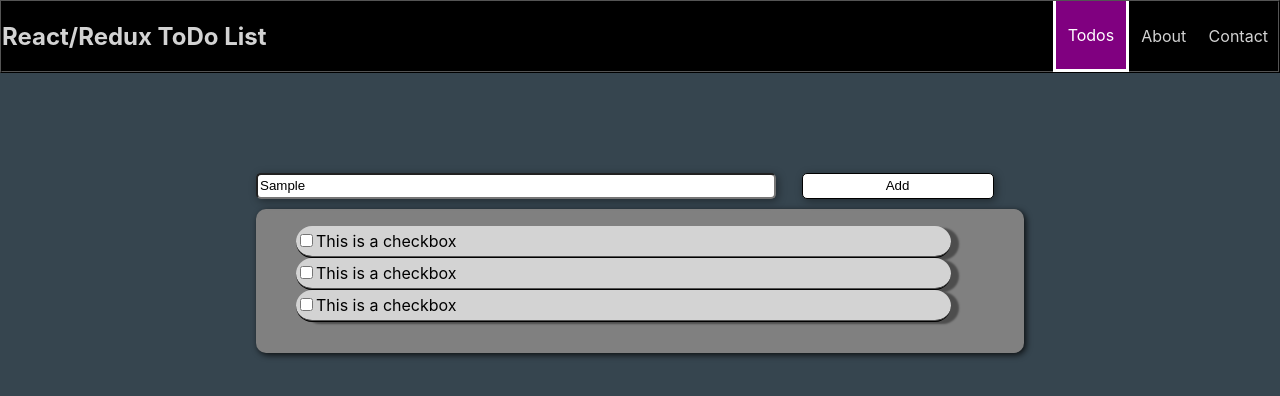
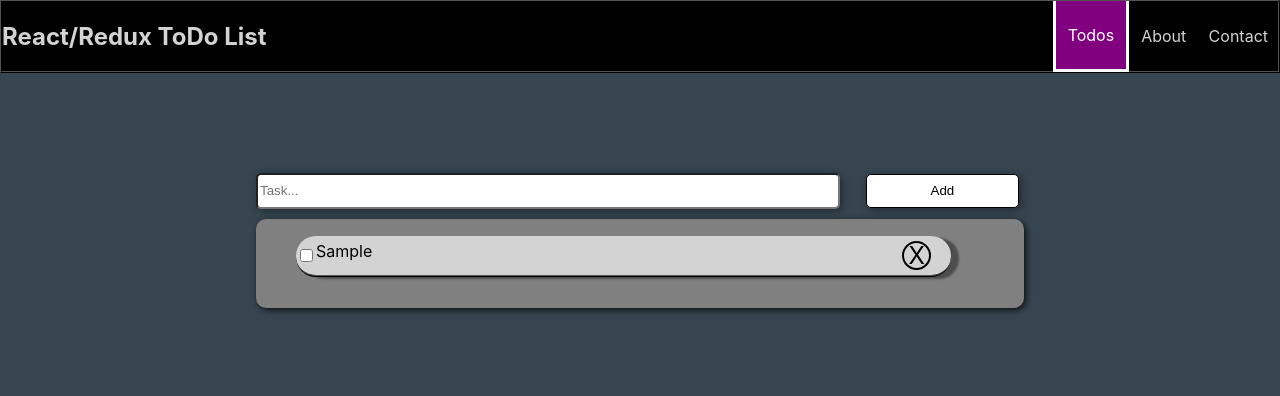
Before and after one commit to TendyAlert/react-redux-todo-list, a React (Create React App) app: page / in a window 1280 px wide. Both pictures are taken after typing "Sample" into the empty fields and a click on the button "Add". Shown: the top 396 px of the page. Built offline with nearby package versions, Linux system fonts and the light colour scheme.

Commit message:
New Task function set up, started task delete function

```diff
--- a/package.json
+++ b/package.json
@@ -11,7 +11,9 @@
     "bootstrap": "^5.3.3",
     "react": "^18.2.0",
     "react-bootstrap": "^2.10.2",
+    "react-bootstrap-icons": "^1.11.3",
     "react-dom": "^18.2.0",
+    "react-redux": "^9.1.0",
     "react-router-dom": "^6.22.3",
     "react-scripts": "5.0.1",
     "web-vitals": "^2.1.4"
--- /dev/null
+++ b/src/actions/action_constants.js
@@ -0,0 +1 @@
+export const ADD_TASK = 'ADD_TASK';
--- /dev/null
+++ b/src/actions/action_creators.js
@@ -0,0 +1,6 @@
+import { ADD_TASK } from "./action_constants";
+
+export const addTask = (payload) => ({
+    type: ADD_TASK,
+    payload
+})
--- a/src/components/NewTask/NewTask.jsx
+++ b/src/components/NewTask/NewTask.jsx
@@ -1,16 +1,26 @@
-import React from 'react'
+import React, { useRef } from 'react'
+import { addTask } from '../../actions/action_creators';
+import { useDispatch } from 'react-redux';
 
 export default function NewTask() {
+    const taskInput = useRef(null);
+    const dispatch = useDispatch();
 
     const handleSubmit = (event) => {
         event.preventDefault();
+
+        dispatch(addTask({
+            newTask: taskInput.current.value
+        }))
+
+        taskInput.current.value = ''
     }
 
   return (
     <div>
         <form action="#" onSubmit={handleSubmit}>
             <div className="formrow">
-                <input type="text" placeholder='Task...' className='new-task-box'/>
+                <input type="text" placeholder='Task...' className='new-task-box' ref={taskInput}/>
                 <button type="submit">Add</button>
             </div>
         </form>
--- a/src/components/ToDoList/ToDoList.css
+++ b/src/components/ToDoList/ToDoList.css
@@ -16,28 +16,32 @@
     padding: 5px 0;
     background-color: lightgray;
     border-radius: 20px;
-    justify-content: center;
+    justify-content: start;
 }
 
 .todo-check-box {
     cursor: pointer;
+    display: flex;
+    flex-direction: row;
 }
-.todo-check-box input {
+
+
+.todo-check-box input[type="checkbox"] {
     cursor: pointer;
 }
 
 .new-task-box {
     margin-left: 20%;
-    width: 40%;
-    height: 20px;
+    width: 45%;
+    height: 30px;
     border-radius: 5px;
     box-shadow: 2px 2px 8px rgba(0, 0, 0, 0.4);
 }
 
-button {
+button[type="submit"] {
     margin-left: 2%;
-    height: 26px;
-    width: 15%;
+    height: 34px;
+    width: 12%;
     background-color: white;
     border: 1px solid black;
     box-shadow: 2px 2px 8px rgba(0, 0, 0, 0.4);
@@ -45,6 +49,25 @@ button {
     cursor: pointer;
 }
 
+.delete-button {
+    margin-left: auto;
+    margin-right: 20px;
+    border: 2px solid black;
+    font-weight: 700px;
+    font-size: 24px;
+    border-radius: 50%;
+    display: inline-block;
+    width: 25px;
+    height: 25px;
+    text-align: center;
+    line-height: 25px;
+}
+
+.delete-button:hover {
+    color: red;
+    border: 2px solid red;
+}
+
 button:hover {
     background-color: lightgray;
     color: blue;
--- a/src/components/ToDoList/ToDoList.jsx
+++ b/src/components/ToDoList/ToDoList.jsx
@@ -1,34 +1,40 @@
 import React from 'react'
+import { useSelector } from 'react-redux'
+import { useParams } from 'react-router-dom'
+
 import './ToDoList.css'
 
 import NewTask from '../NewTask/NewTask'
 
 export default function ToDoList() {
-    const todo = 'This is a checkbox'
 
+    const handleClick = (event) => {
+        event.preventDefault();
+    }
+
+
+    const { id } = useParams();
+    const taskType = id ?? 'All';
+
+    const tasks = useSelector(state => state.tasks);
+
+    const taskList = tasks
+    .filter(task => String(task.id) === taskType || taskType === 'All')
+    .map(task => (
+        <li className='todo-item' key={task.id}>
+            <div className='todo-check-box' htmlFor='taskCheckbox'>
+                <input type="checkbox" id='taskCheckbox'/>
+                { task.newTask }
+                <span onClick={handleClick} className='delete-button'>X</span>
+            </div>
+        </li>
+))
   return (
     <div>
         <NewTask />
         <div className='todo-list-container'>
             <ul className='todo-list'>
-                <li className='todo-item'>
-                    <label className='todo-check-box'>
-                        <input type="checkbox" />
-                        {todo}
-                    </label>
-                </li>
-                <li className='todo-item'>
-                    <label className='todo-check-box'>
-                        <input type="checkbox" />
-                        {todo}
-                    </label>
-                </li>
-                <li className='todo-item'>
-                    <label className='todo-check-box'>
-                        <input type="checkbox" />
-                        {todo}
-                    </label>
-                </li>
+                {taskList}
             </ul>
         </div>
     </div>
--- a/src/index.js
+++ b/src/index.js
@@ -4,11 +4,15 @@ import './index.css';
 import App from './App';
 import reportWebVitals from './reportWebVitals';
 
+import { Provider } from 'react-redux';
+import store from './store/store';
 
 const root = ReactDOM.createRoot(document.getElementById('root'));
 root.render(
   <React.StrictMode>
-    <App />
+    <Provider store={ store }>
+      <App />
+    </Provider>
   </React.StrictMode>
 );
 
--- /dev/null
+++ b/src/reducers/tasksReducer.js
@@ -0,0 +1,16 @@
+import { ADD_TASK } from "../actions/action_constants";
+
+
+export default function tasksReducer(state, action) {
+    if (action.type === ADD_TASK) {
+        const newTasks = [
+            ...state.tasks,
+            {...action.payload, id: state.nextTaskId}
+        ]
+        return {
+            tasks: newTasks,
+            nextTaskId: state.nextTaskId + 1
+        }
+    }
+    return state;
+}
--- a/src/store/store.js
+++ b/src/store/store.js
@@ -1 +1,16 @@
 import { configureStore } from "@reduxjs/toolkit";
+import tasksReducer from '../reducers/tasksReducer'
+
+
+
+const inititalState = {
+  tasks: [],
+  nextTaskId: 1
+}
+
+const rootReducer = (state = inititalState, action) => tasksReducer(state, action);
+
+
+const store = configureStore({ reducer: rootReducer });
+
+export default store;
```
Also changed, not shown: 1 other file (tests, documents, lock files or other folders).
